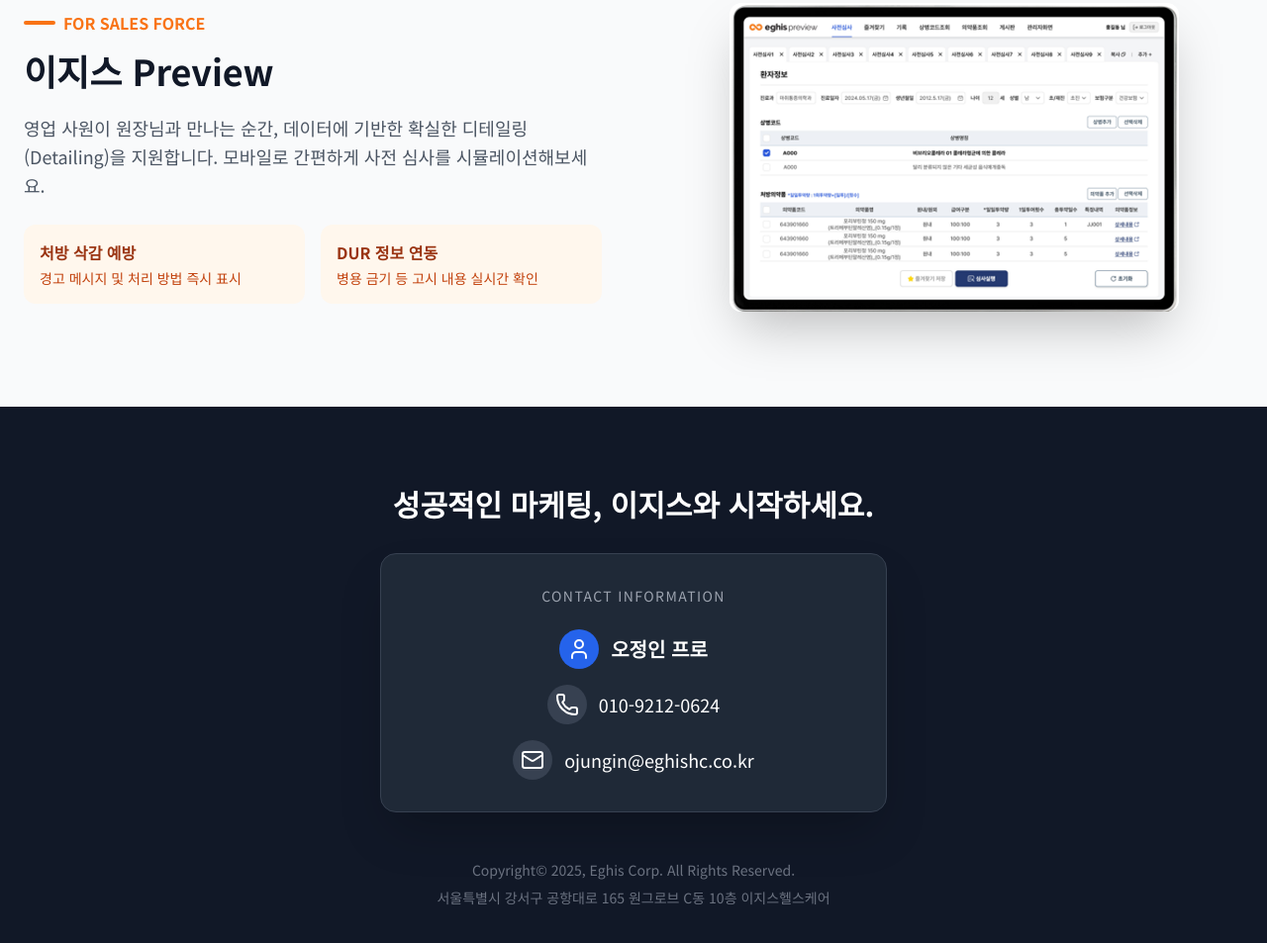
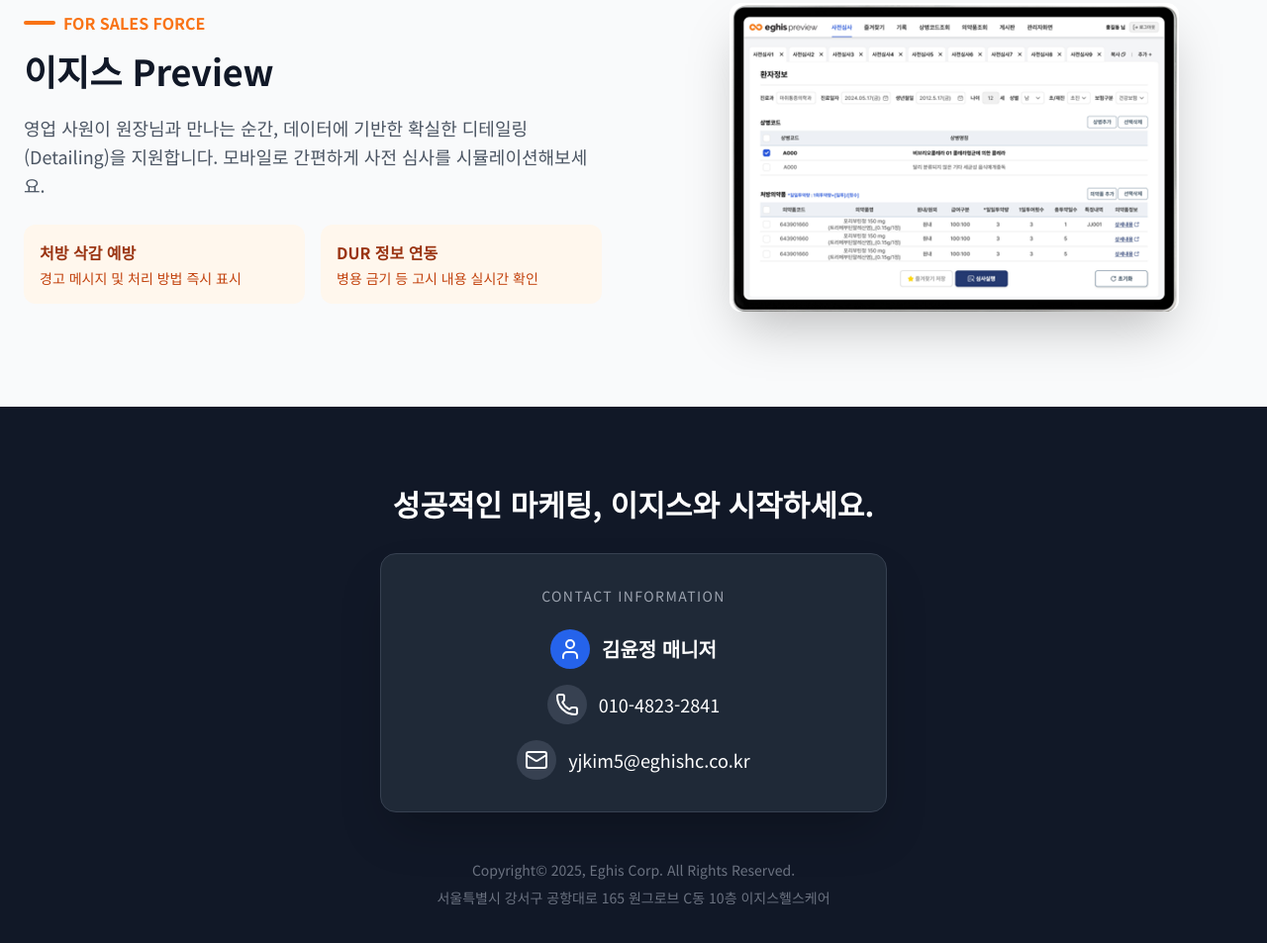
Before and after one commit to ojungin/brochuer, a plain HTML site: page index.html in a window 1280 px wide. Shown: the part 3433-4386 px from the top of the page at 99% size. Drawn offline with nearby package versions, Linux system fonts and the light colour scheme.

Commit message:
Add files via upload

```diff
--- a/index.html
+++ b/index.html
@@ -382,15 +382,15 @@
                 <div class="flex flex-col gap-4">
                     <div class="flex items-center justify-center gap-3">
                         <div class="bg-blue-600 p-2 rounded-full"><i data-lucide="user"></i></div>
-                        <span class="text-xl font-bold">오정인 프로</span>
+                        <span class="text-xl font-bold">김윤정 매니저</span>
                     </div>
                     <div class="flex items-center justify-center gap-3">
                         <div class="bg-gray-700 p-2 rounded-full"><i data-lucide="phone"></i></div>
-                        <span class="text-lg">010-9212-0624</span>
+                        <span class="text-lg">010-4823-2841</span>
                     </div>
                     <div class="flex items-center justify-center gap-3">
                         <div class="bg-gray-700 p-2 rounded-full"><i data-lucide="mail"></i></div>
-                        <a href="mailto:ojungin@eghishc.co.kr" class="text-lg hover:text-blue-400 transition-colors">ojungin@eghishc.co.kr</a>
+                        <a href="mailto:yjkim5@eghishc.co.kr" class="text-lg hover:text-blue-400 transition-colors">yjkim5@eghishc.co.kr</a>
                     </div>
                 </div>
             </div>
```
